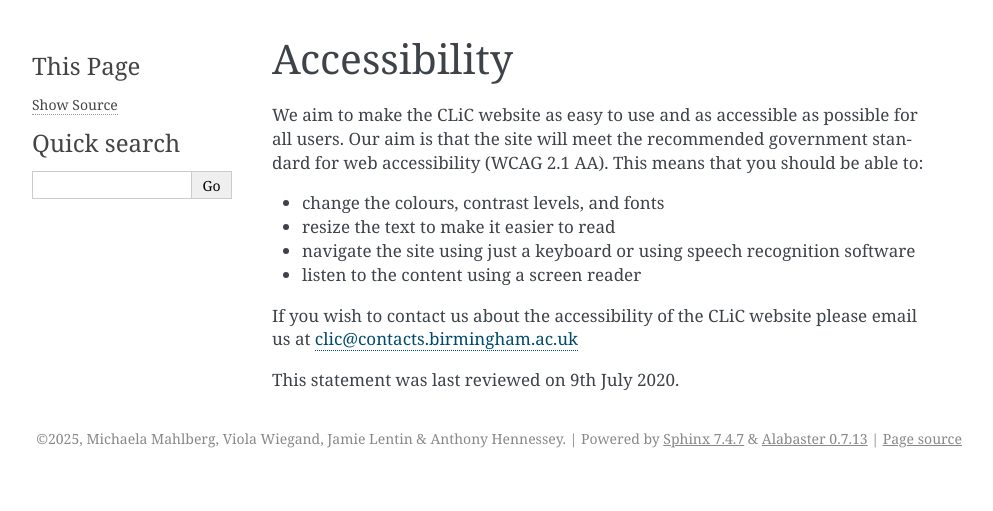
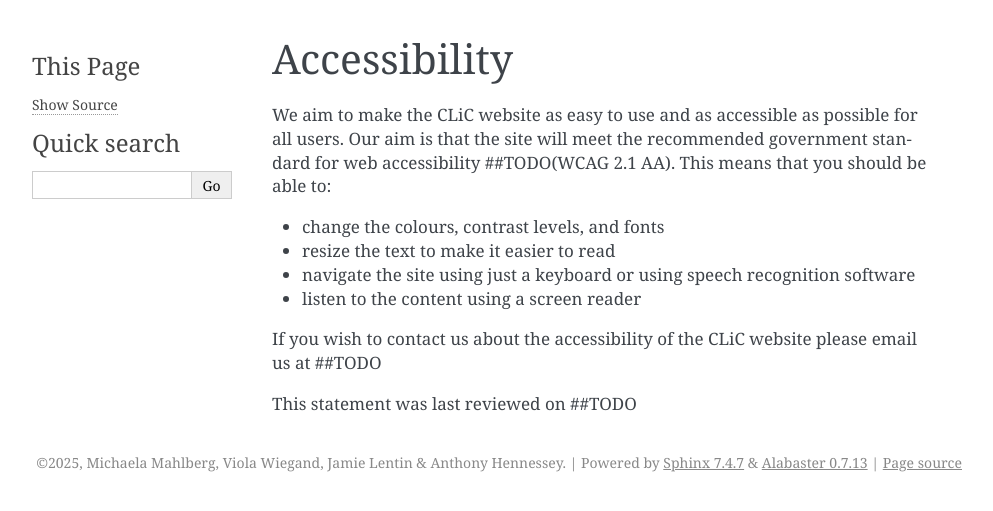
Before and after one commit to mahlberg-lab/clic, a Sphinx documentation site: the page built from docs/policies/accessibility.rst, in a window 1280 px wide. Shown: the top 511 px of the page, without its empty margins (148-1141 px from the left). Built offline with Sphinx 7.4.7, drawn with Linux system fonts in a browser that asks for light colours; pages that are not in the unit, such as notebooks, are missing from menus; the version number could not be read and is left out.

Commit message:
Update accessibility.rst
marked things that need adapting after the move with ##TODO

```diff
--- a/docs/policies/accessibility.rst
+++ b/docs/policies/accessibility.rst
@@ -1,13 +1,13 @@
 Accessibility
 =============
 
-We aim to make the CLiC website as easy to use and as accessible as possible for all users. Our aim is that the site will meet the recommended government standard for web accessibility (WCAG 2.1 AA). This means that you should be able to:
+We aim to make the CLiC website as easy to use and as accessible as possible for all users. Our aim is that the site will meet the recommended government standard for web accessibility ##TODO(WCAG 2.1 AA). This means that you should be able to:
 
 * change the colours, contrast levels, and fonts
 * resize the text to make it easier to read
 * navigate the site using just a keyboard or using speech recognition software
 * listen to the content using a screen reader
 
-If you wish to contact us about the accessibility of the CLiC website please email us at clic@contacts.birmingham.ac.uk
+If you wish to contact us about the accessibility of the CLiC website please email us at ##TODO
 
-This statement was last reviewed on 9th July 2020.
+This statement was last reviewed on ##TODO
```
